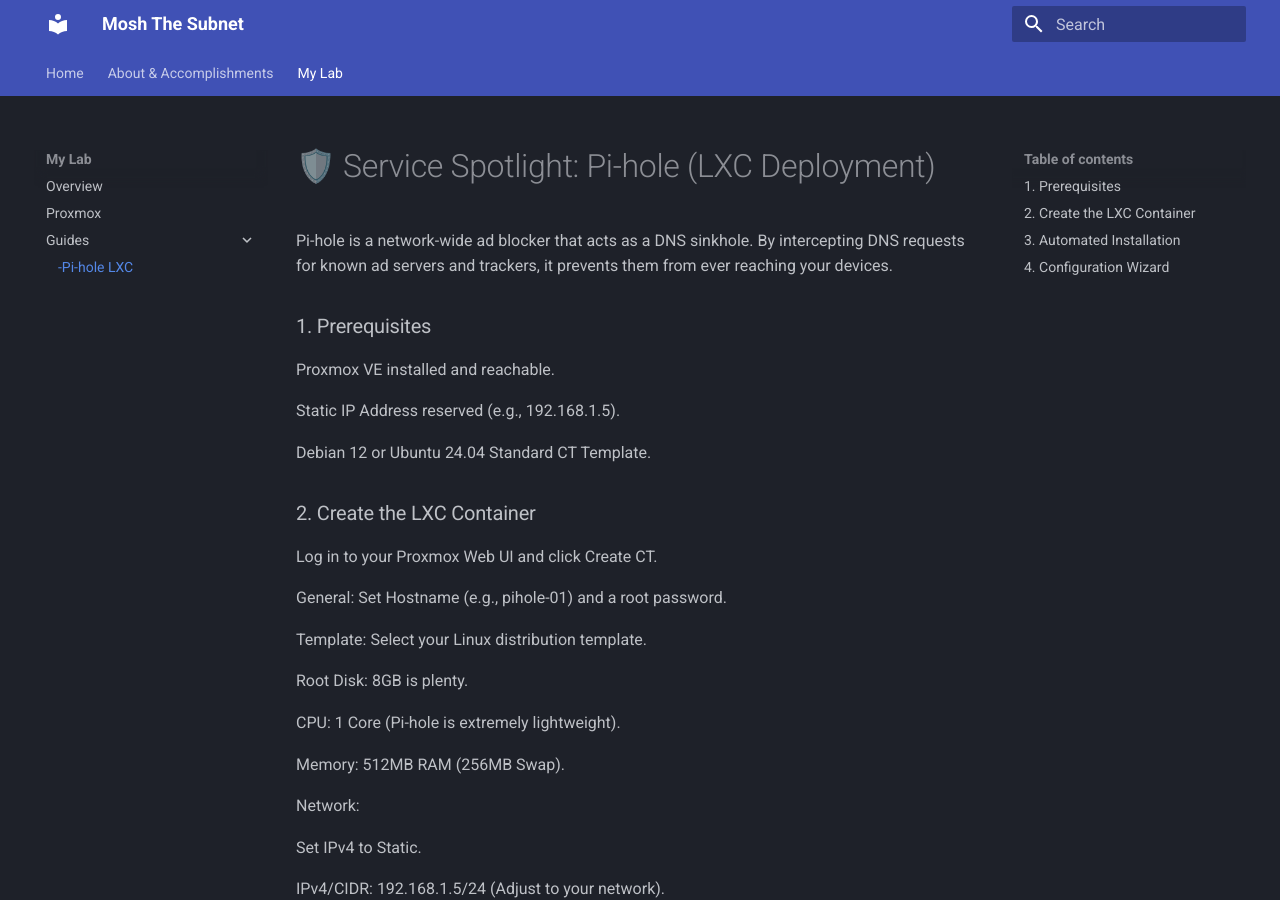
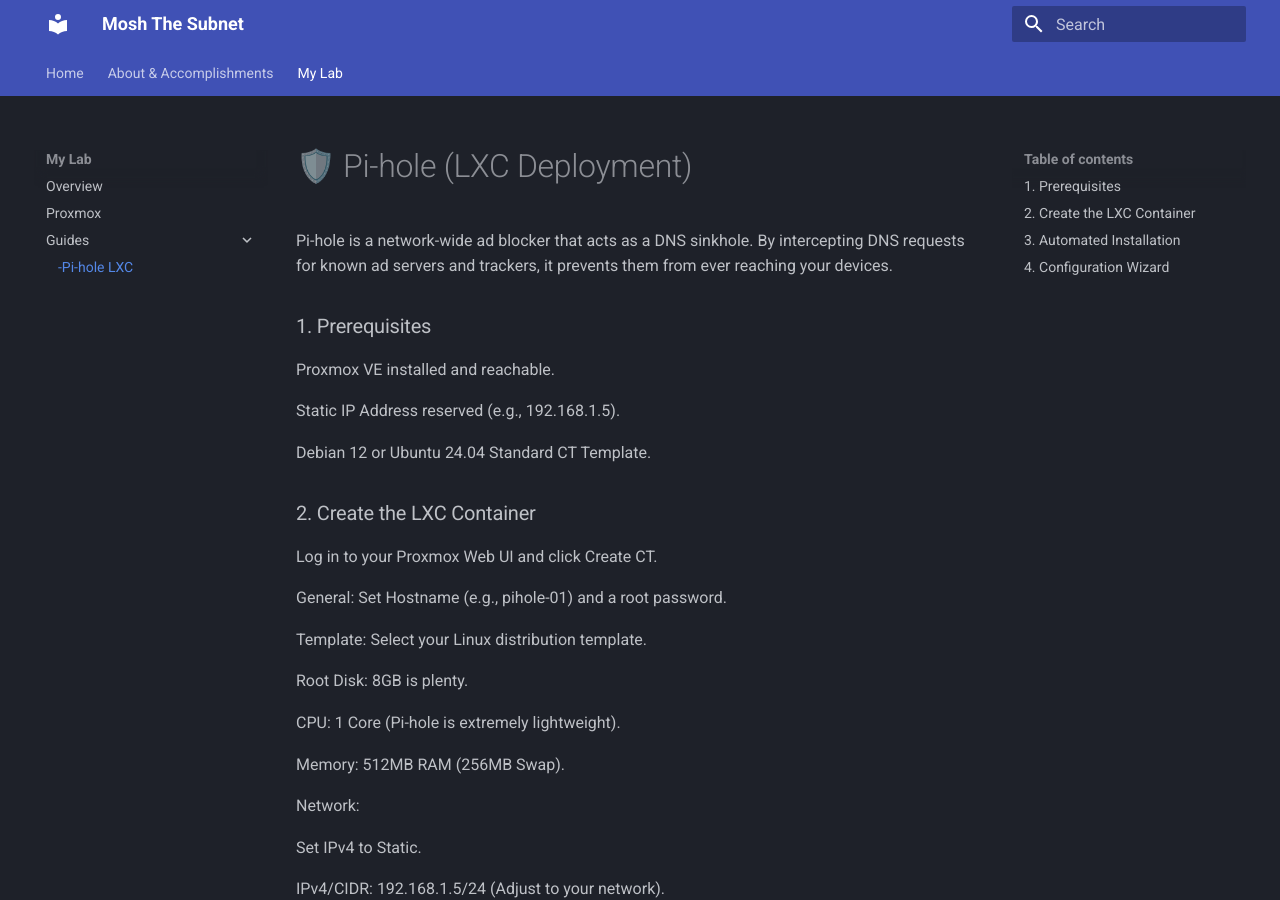
Before and after one commit to moshthesubnet/my-lab-docs, an MkDocs documentation site: the page built from docs/guides/pihole-lxc.md, in a window 1280 px wide and 900 px high. Built offline with MkDocs 1.6.1 and Material for MkDocs 9.7.7, drawn with Linux system fonts in a browser that asks for light colours.

Commit message:
Update pihole-lxc.md

```diff
--- a/docs/guides/pihole-lxc.md
+++ b/docs/guides/pihole-lxc.md
@@ -1,4 +1,4 @@
-# 🛡️ Service Spotlight: Pi-hole (LXC Deployment)
+# 🛡️ Pi-hole (LXC Deployment)
 Pi-hole is a network-wide ad blocker that acts as a DNS sinkhole. By intercepting DNS requests for known ad servers and trackers, it prevents them from ever reaching your devices.
 
 ### 1. Prerequisites
```
